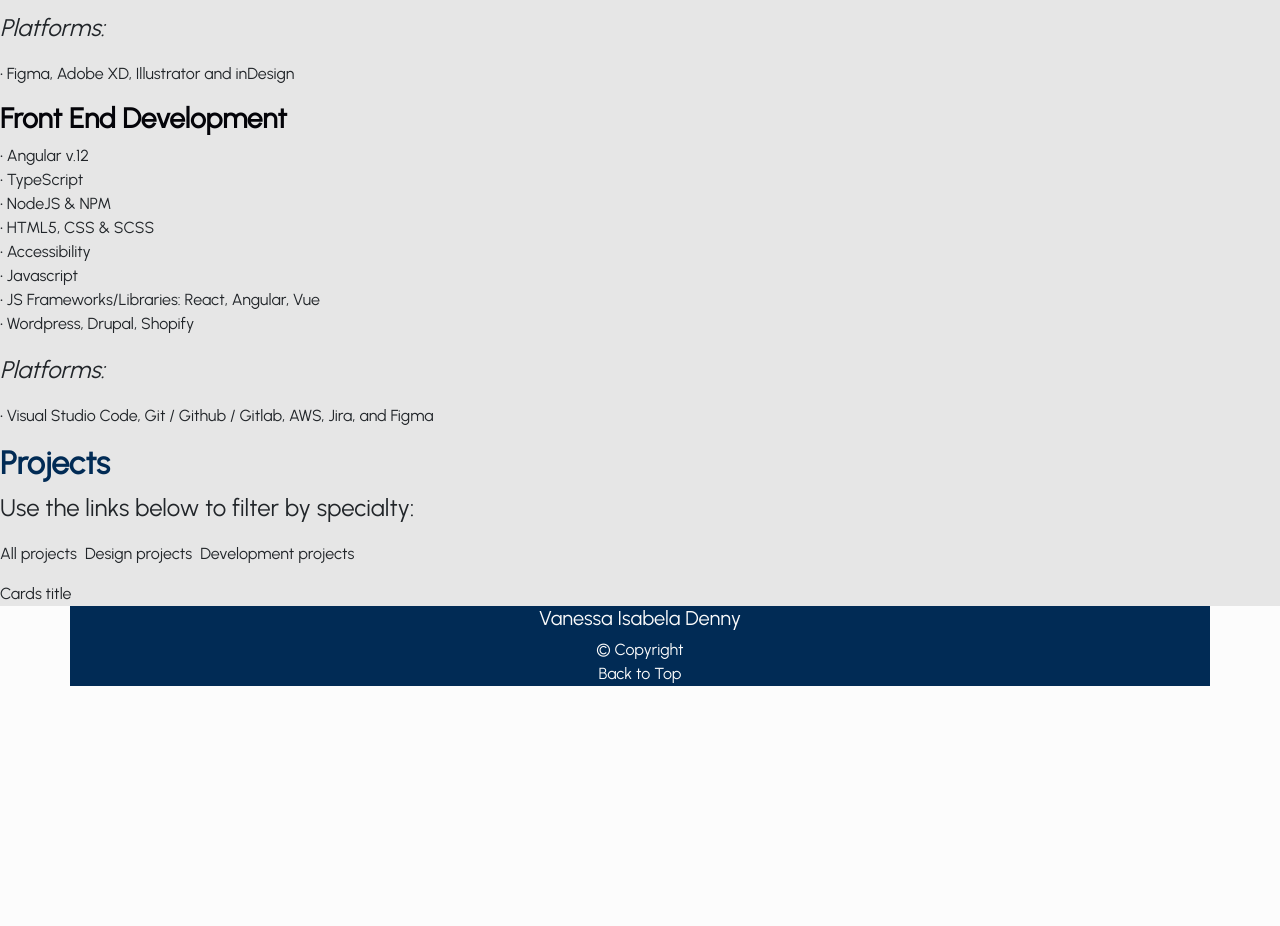
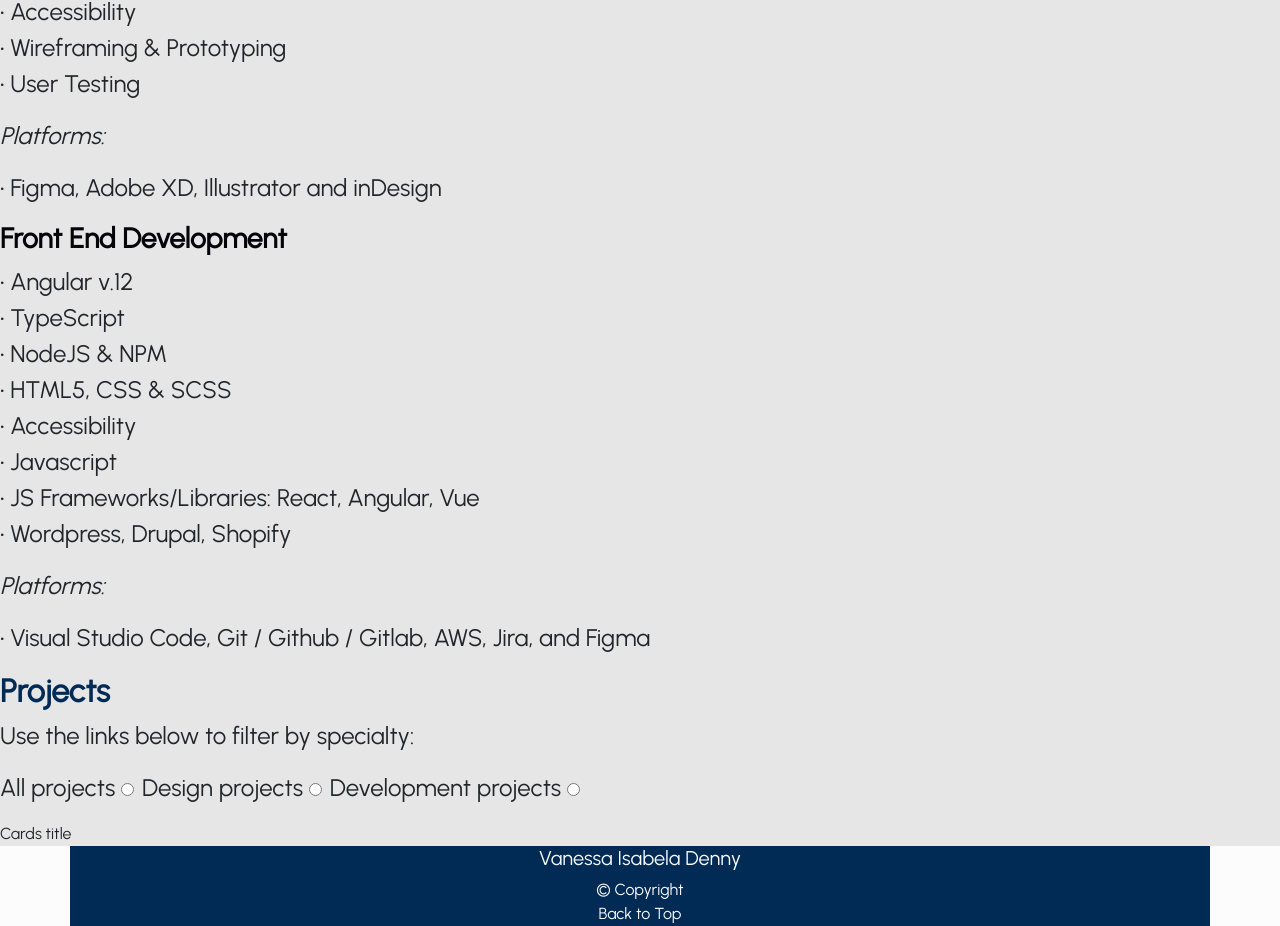
Before and after one commit to vanessaidenny/portfolio, an Angular app: page /portfolio in a window 1280 px wide. Shown: the part 422-1348 px from the top of the page. Before the commit the page ends 1108 px from the top, so only its background shows below. Built offline with nearby package versions, Linux system fonts and the light colour scheme.

Commit message:
build: Animate CSS install

```diff
--- a/index.html
+++ b/index.html
@@ -21,6 +21,9 @@
 
   <!-- Font Awesome -->
   <link rel="stylesheet" href="https://cdnjs.cloudflare.com/ajax/libs/font-awesome/4.7.0/css/font-awesome.min.css">
+
+  <!-- Animate CSS -->
+  <link rel="stylesheet" href="https://cdnjs.cloudflare.com/ajax/libs/animate.css/4.1.1/animate.min.css" />
 </head>
 
 <body>
--- a/package.json
+++ b/package.json
@@ -21,9 +21,9 @@
     "@angular/platform-browser-dynamic": "^15.2.0",
     "@angular/router": "^15.2.0",
     "angular-cli-ghpages": "^1.0.5",
+    "animate.css": "^4.1.1",
     "bootstrap": "^5.3.0-alpha3",
     "deploy-to-github-pages": "^1.0.1",
-    "foundation-sites": "^6.7.5",
     "rxjs": "~7.8.0",
     "tslib": "^2.3.0",
     "zone.js": "~0.12.0"
--- a/src/app/screens/contact/contact.component.html
+++ b/src/app/screens/contact/contact.component.html
@@ -6,7 +6,7 @@
     <br>
     Feel free to write a message with suggestions, questions and invitations.
   </p>
-  <form class="bg-white">
+  <form class="fs-5 bg-white">
     <label>
       Full Name*
       <input>
@@ -23,6 +23,7 @@
       Message*
       <textarea></textarea>
     </label>
+    <button type="submit" class="fs-5" (click)="''" aria-label="Send email">Send ></button>
   </form>
 </section>
 <hr>
--- a/src/app/screens/portfolio/portfolio.component.html
+++ b/src/app/screens/portfolio/portfolio.component.html
@@ -3,7 +3,7 @@
   <h2 role="heading" class="text-secondary fw-semibold">Skills</h2>
   <div>
     <h3 role="heading" class="text-black fw-semibold">UX UI Design</h3>
-    <ul class="list-inline">
+    <ul class="list-inline fs-4">
       <li>• Project Vision and Goals</li>
       <li>• Brand Strategy</li>
       <li>• Competitor Analysis</li>
@@ -15,13 +15,13 @@
       <li>• User Testing</li>
     </ul>
     <p class="fs-4 fst-italic">Platforms:</p>
-    <ul class="list-inline">
+    <ul class="list-inline fs-4">
       <li>• Figma, Adobe XD, Illustrator and inDesign</li>
     </ul>
   </div>
   <div>
     <h3 role="heading" class="text-black fw-semibold">Front End Development</h3>
-    <ul class="list-inline">
+    <ul class="list-inline fs-4">
       <li>• Angular v.12</li>
       <li>• TypeScript</li>
       <li>• NodeJS & NPM</li>
@@ -32,7 +32,7 @@
       <li>• Wordpress, Drupal, Shopify</li>
     </ul>
     <p class="fs-4 fst-italic">Platforms:</p>
-    <ul class="list-inline">
+    <ul class="list-inline fs-4">
       <li>• Visual Studio Code, Git / Github / Gitlab, AWS, Jira, and Figma</li>
     </ul>
   </div>
@@ -41,13 +41,19 @@
   <h2 role="heading" class="text-secondary fw-semibold">Projects</h2>
   <p class="fs-4">Use the links below to filter by specialty:</p>
   <form>
-    <ul class="list-inline">
+    <ul class="list-inline fs-4">
       <li class="list-inline-item">
-        <label>All projects</label></li>
+        <label>All projects
+          <input type="radio" name="projectFilter" id="projectFilter1" value="option1">
+        </label></li>
       <li class="list-inline-item">
-        <label>Design projects</label></li>
+        <label>Design projects
+          <input type="radio" name="projectFilter" id="projectFilter2" value="option2">
+        </label></li>
       <li class="list-inline-item">
-        <label>Development projects</label></li>
+        <label>Development projects
+          <input type="radio" name="projectFilter" id="projectFilter3" value="option3">
+        </label></li>
     </ul>
   </form>
 </section>
```
Also changed, not shown: 2 other files (tests, documents, lock files or other folders).
